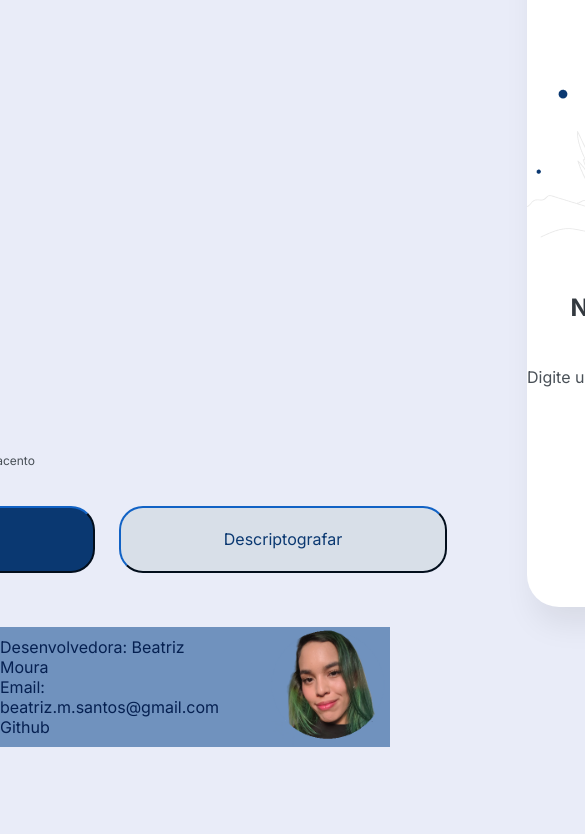
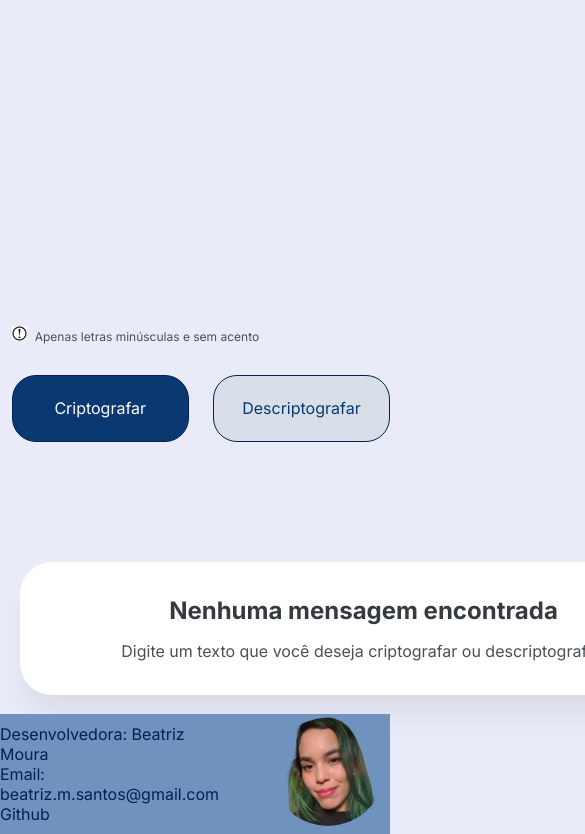
Before and after one commit to Beatriz-Moura/Decodificador, a plain HTML site: page index.html in a window 390 px wide. Shown: the part 283-1117 px from the top of the page, 585 px wide, since content can reach past the window. Before the commit the page ends 1030 px from the top, so only its background shows below. Drawn offline with Linux system fonts and the light colour scheme.

Commit message:
adicao da respansividade pra tablet e para tela do celular

```diff
--- a/index.html
+++ b/index.html
@@ -5,6 +5,7 @@
     <meta name="viewport" content="width=device-width, initial-scale=1.0">
     <script src="./script.js" defer></script>
     <link rel="stylesheet" href="./style.css">
+    <script src="./script.js" defer></script>
     <title>Decodificador</title>
 </head>
 <body>
--- a/style.css
+++ b/style.css
@@ -10,7 +10,7 @@ body{
     font-family: 'Inter', sans-serif;
     display: flex;
     flex-direction: column;
-    min-height: 100vh;
+
 }
 
 .decodificador{
@@ -18,7 +18,6 @@ body{
     align-content: center;
     justify-content: center;
     gap: 80px;
-
 }
 
 .decodificador_texto img{
@@ -74,7 +73,7 @@ body{
     width: 328px;
     border-radius: 24px;
     height: 67px;
-    border-color: #0A3871;
+    border: 1px solid #052051;
 }
 
 .btn-descriptografar{
@@ -86,7 +85,7 @@ body{
     width: 328px;
     border-radius: 24px;
     height: 67px;
-    border-color: #0A3871;
+    border: 1px solid #052051;
 }
 
 .decodificador_resultado{
@@ -153,3 +152,64 @@ body{
 .footer_info a:hover{
     text-decoration: underline;
 }
+
+@media(max-width: 770px){
+    .decodificador{
+        flex-direction: column;
+    }
+    .decodificador_texto{
+        display:flex;
+        flex-direction: column;
+    }
+    .decodificador_texto img{
+        margin-bottom: 18%;
+        padding-top: 3%;
+        padding-left: 0;
+    }
+    .decodificador_texto textarea{
+        margin-left: 3%;
+        width: 688px;
+    }
+    .decodificador_texto_info{
+        padding-left: 3%;
+        height: 60px;
+    }
+    .decodificador_botoes{
+        padding-left: 3%;
+    }
+    .decodificador_resultado{
+        width: 688px;
+        height: 133px;
+        margin-left: 5%;
+    }
+    .decodificador_resultado img{
+        display: none;
+    }
+    .decodificador_resultado_texto{
+        width: 688px;
+    }
+}
+
+@media(max-width:375px){
+    .decodificador_botoes{
+        flex-direction: column;
+    }
+    .decodificador_resultado{
+        width: 327px;
+    }
+    .decodificador_resultado h5{
+        width: 327px;
+    }
+    .decodificador_resultado h6{
+        width: 327px;
+    }
+    .footer{
+        position: fixed;
+        bottom: 0;
+        width: 100%;
+        justify-content: left;
+    }
+    .footer img{
+        display: none;
+    }
+}
```
